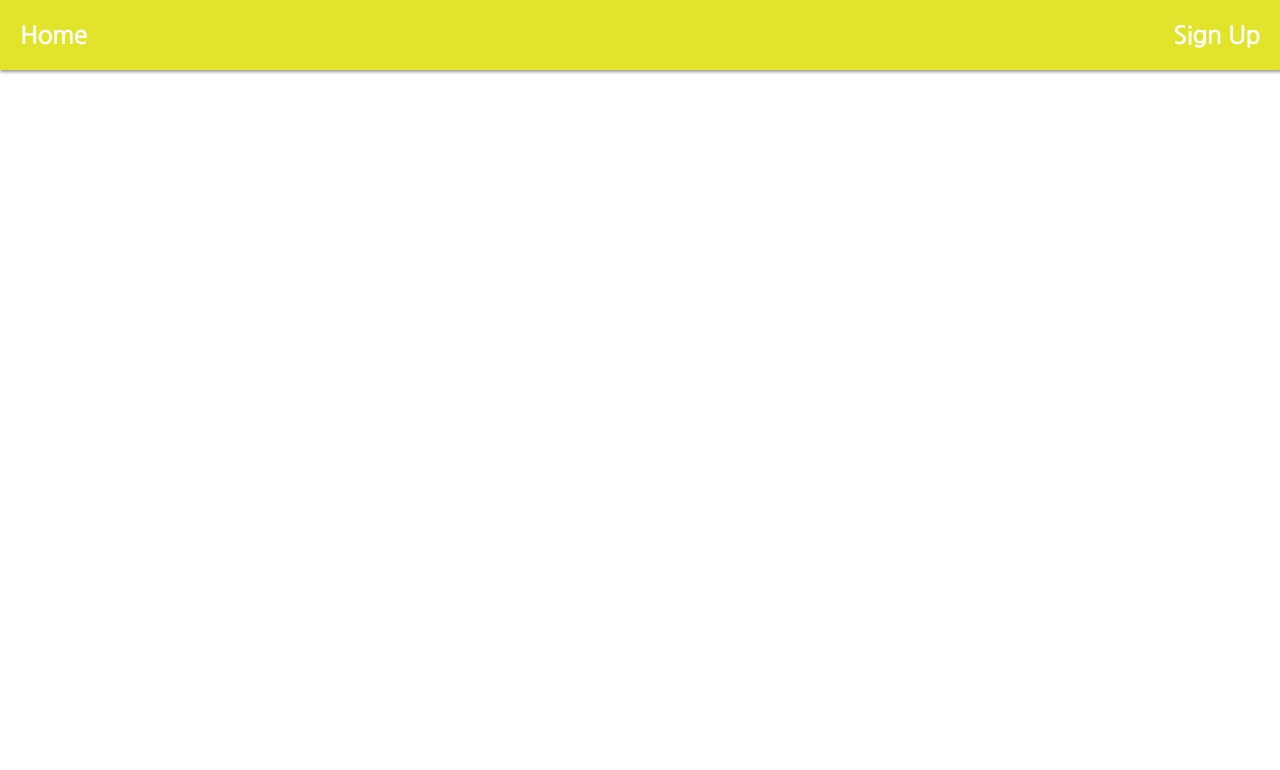
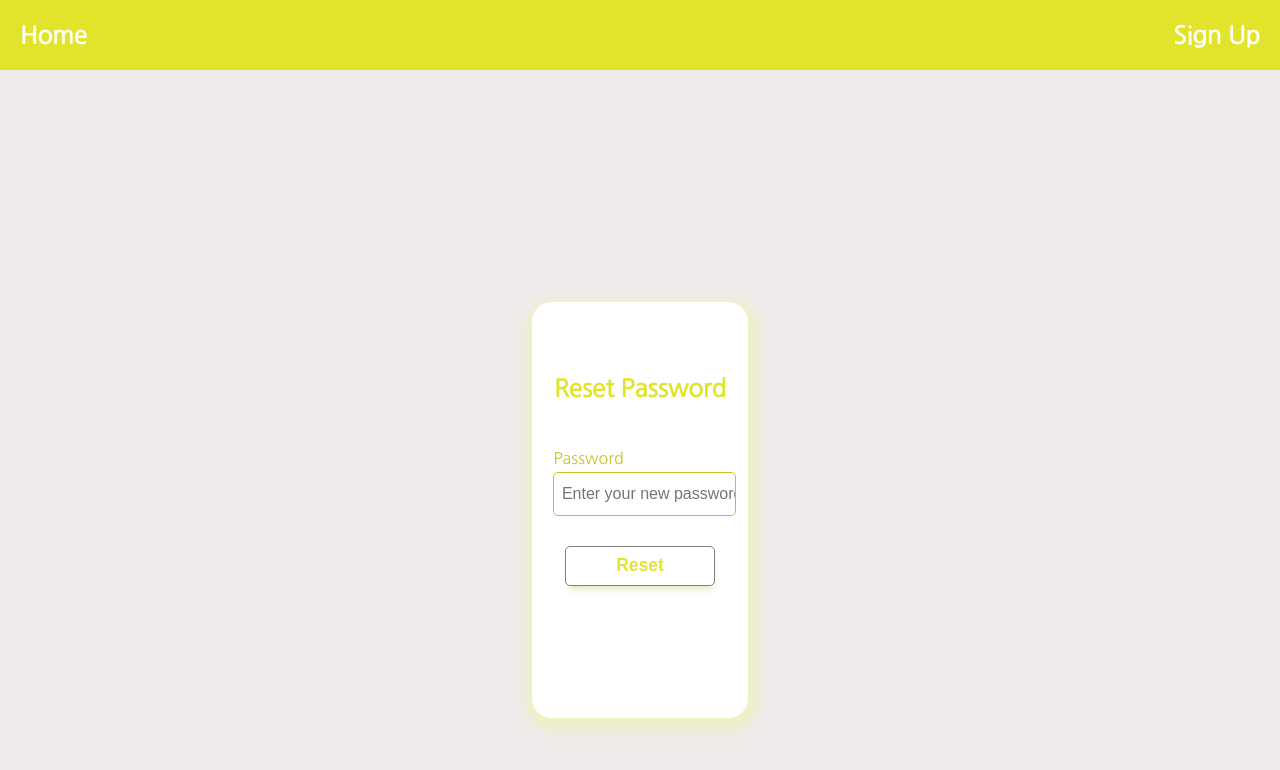
Before and after one commit to alnabale2000/Umniah-assignment, a React (Create React App) app in the folder frontend/: page /new-password in a window 1280 px wide. Before the commit this address had no page. Shown: the top 770 px of the page. Built offline with nearby package versions, Linux system fonts and the light colour scheme.

Commit message:
reset password page

```diff
--- a/frontend/src/App.js
+++ b/frontend/src/App.js
@@ -6,6 +6,7 @@ import Navigation from './components/navigation';
 import Login from './components/auth/login';
 import ActivityPage from './components/activity-page/activity-page';
 import EmailResetPass from "./components/forgetten-password/email-reset-password";
+import ResetPassword from "./components/forgetten-password/reset-pass";
 
 const App = () => {
 	return <div className="App">
@@ -16,6 +17,7 @@ const App = () => {
 			<Route exact path ='/signup' element={<SignUp/>}/>
 			<Route path='/dashboard' element={<ActivityPage/>}/>
 			<Route path='/reset-password' element={<EmailResetPass/>} />
+			<Route path='/new-password' element={<ResetPassword/>} />
 			<Route exact path='/' element={<SignUp/>} />
 		</Routes>
 	</div>;
--- /dev/null
+++ b/frontend/src/components/forgetten-password/reset-pass.js
@@ -0,0 +1,35 @@
+import React, { useState } from "react";
+
+const ResetPassword = () => {
+
+    const [email, setEmail] = useState("");
+
+    const handleSubmit = (e) => {
+
+    };
+    return (
+        <main className="form-body fixed">
+            <div className="form-box email-form">
+                <h2 className="form-top-text email-top-text">Reset Password</h2>
+                <form onSubmit={handleSubmit}>
+                    <div className="form-input-box">
+                        <label className="form-label">Password</label>
+                        <br />
+                        <input
+                            className="form-input"
+                            type="password"
+                            onChange={(e) => setEmail(e.target.value)}
+                            placeholder='Enter your new password'
+                            required
+                        />
+                    </div>
+                    <button onSubmit={handleSubmit} className="form-submit-btn">
+                        Reset
+                    </button>
+                </form>
+            </div>
+        </main>
+    )
+}
+
+export default ResetPassword
```
